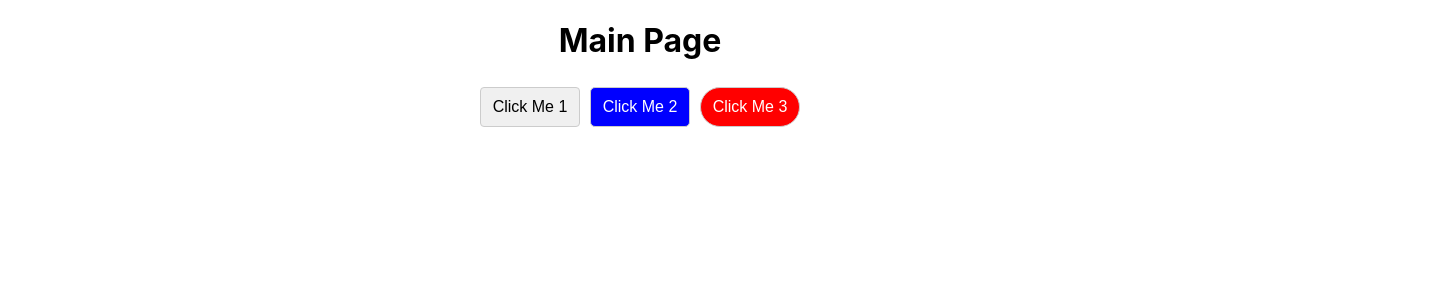
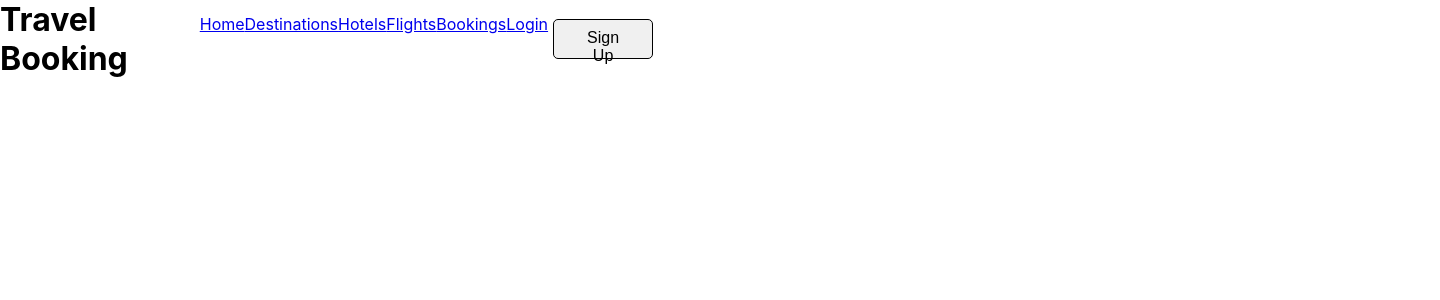
Before and after one commit to Binh96/travel-booking, a React (Create React App) app: page / in a window 1280 px wide. Shown: the top 300 px of the page, 1440 px wide, since content can reach past the window. Built offline with nearby package versions, Linux system fonts and the light colour scheme.

Commit message:
[feat] create header component

```diff
--- a/src/App.css
+++ b/src/App.css
@@ -1,38 +1,5 @@
-.App {
-  text-align: center;
+* {
+  margin: 0;
+  padding: 0;
+  box-sizing: border-box;
 }
-
-.App-logo {
-  height: 40vmin;
-  pointer-events: none;
-}
-
-@media (prefers-reduced-motion: no-preference) {
-  .App-logo {
-    animation: App-logo-spin infinite 20s linear;
-  }
-}
-
-.App-header {
-  background-color: #282c34;
-  min-height: 100vh;
-  display: flex;
-  flex-direction: column;
-  align-items: center;
-  justify-content: center;
-  font-size: calc(10px + 2vmin);
-  color: white;
-}
-
-.App-link {
-  color: #61dafb;
-}
-
-@keyframes App-logo-spin {
-  from {
-    transform: rotate(0deg);
-  }
-  to {
-    transform: rotate(360deg);
-  }
-}
--- /dev/null
+++ b/src/components/header/HeaderComponent.css
@@ -0,0 +1,6 @@
+.header-container {
+  width: 100%;
+  display: flex;
+  justify-content: space-between;
+  align-items: center;
+}
--- /dev/null
+++ b/src/components/header/HeaderComponent.tsx
@@ -0,0 +1,13 @@
+import { NavigationComponent } from "../navigation/NavigationComponent";
+import './HeaderComponent.css';
+
+const HeaderComponent: React.FC = () => {
+  return (
+    <header className="header-container">
+      <h1>Travel Booking</h1>
+      <NavigationComponent />
+    </header>
+  );
+}
+
+export default HeaderComponent;
--- /dev/null
+++ b/src/components/navigation/NavigationComponent.css
@@ -0,0 +1,11 @@
+.navigation {
+  width: 100%;
+  display: flex;
+  justify-content: space-between;
+  align-items: center;
+}
+
+.navigation ul {
+  list-style: none;
+  display: flex;
+}
--- /dev/null
+++ b/src/components/navigation/NavigationComponent.tsx
@@ -0,0 +1,28 @@
+import ButtonComponent from '../button/ButtonComponent';
+import './NavigationComponent.css';
+
+export const NavigationComponent = () => {
+  return (
+    <nav className="navigation">
+      <ul>
+        <li><a href="/">Home</a></li>
+        <li><a href="/destinations">Destinations</a></li>
+        <li><a href="/hotels">Hotels</a></li>
+        <li><a href="/flights">Flights</a></li>
+        <li><a href="/bookings">Bookings</a></li>
+        <li><a href="/login">Login</a></li>
+        <li>
+          <a href="/register">
+            <ButtonComponent
+              label="Sign Up"
+              padding='9px 21px'
+              borderRadius='5px'
+              border='1px solid #000'
+              onClick={() => {}}
+            />
+          </a>
+        </li>
+      </ul>
+    </nav>
+  );
+}
--- /dev/null
+++ b/src/page/MainPageComponent.css
@@ -0,0 +1,7 @@
+.main-container {
+  width: 100%;
+}
+
+.inner-wrapper {
+  width: 1440px;
+}
--- a/src/page/MainPageComponent.tsx
+++ b/src/page/MainPageComponent.tsx
@@ -1,26 +1,12 @@
-import ButtonComponent from "../components/button/ButtonComponent";
+import HeaderComponent from '../components/header/HeaderComponent';
+import './MainPageComponent.css';
 
 const MainPageComponent = () => {
   return (
-    <div>
-      <h1>Main Page</h1>
-      <ButtonComponent label="Click Me 1" onClick={() => alert("Button 1 clicked!")}></ButtonComponent>
-      <ButtonComponent
-        label="Click Me 2"
-        onClick={() => alert("Button 2 clicked!")}
-        backgroundColor="blue"
-        color="white"
-        borderRadius="5px"
-      >
-      </ButtonComponent>
-      <ButtonComponent
-        label="Click Me 3"
-        onClick={() => alert("Button 3 clicked!")}
-        backgroundColor="red"
-        color="white"
-        borderRadius="32px"
-      >
-      </ButtonComponent>
+    <div className="main-container">
+      <div className="inner-wrapper">
+        <HeaderComponent />
+      </div>
     </div>
   );
 }
```
